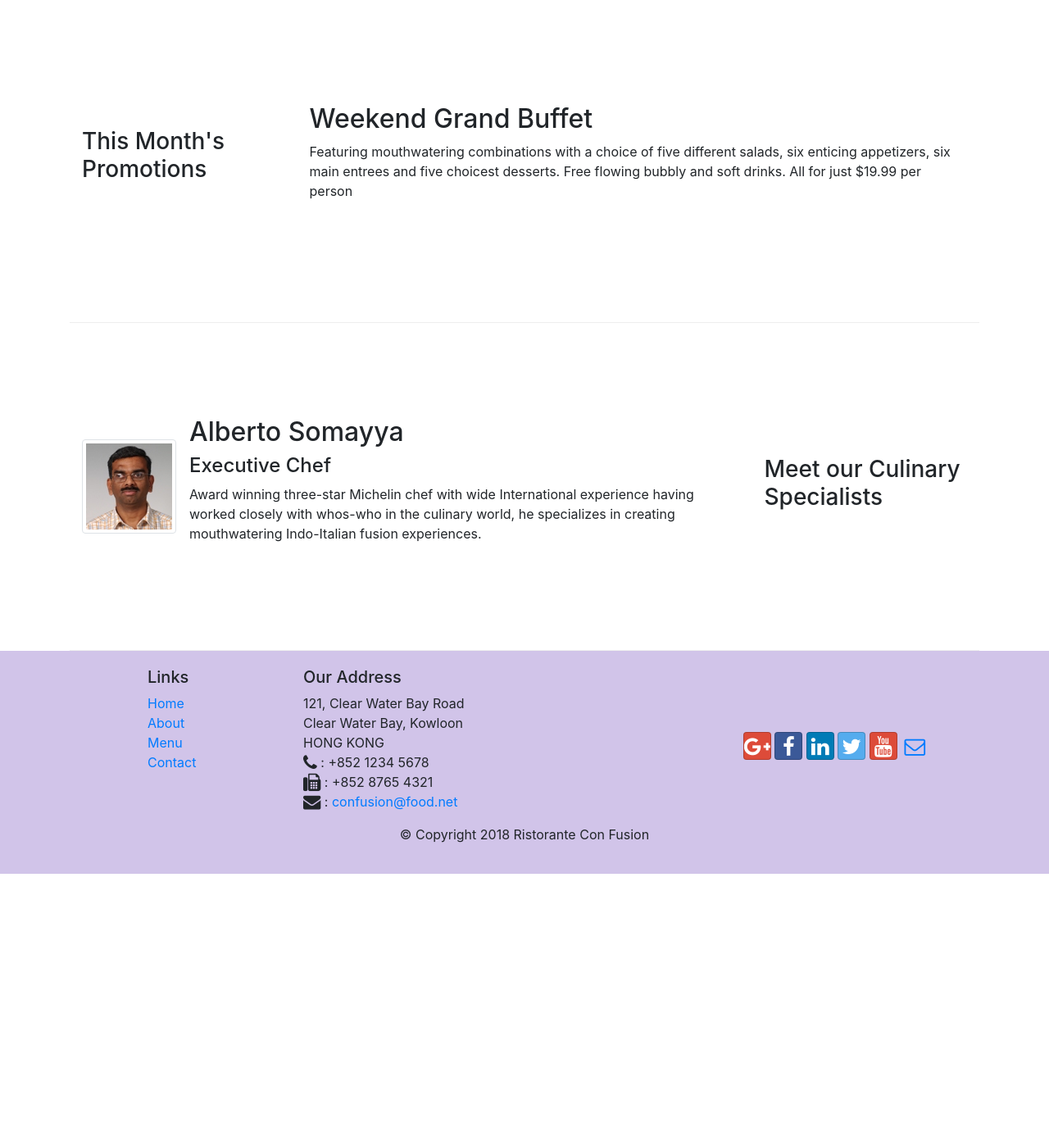
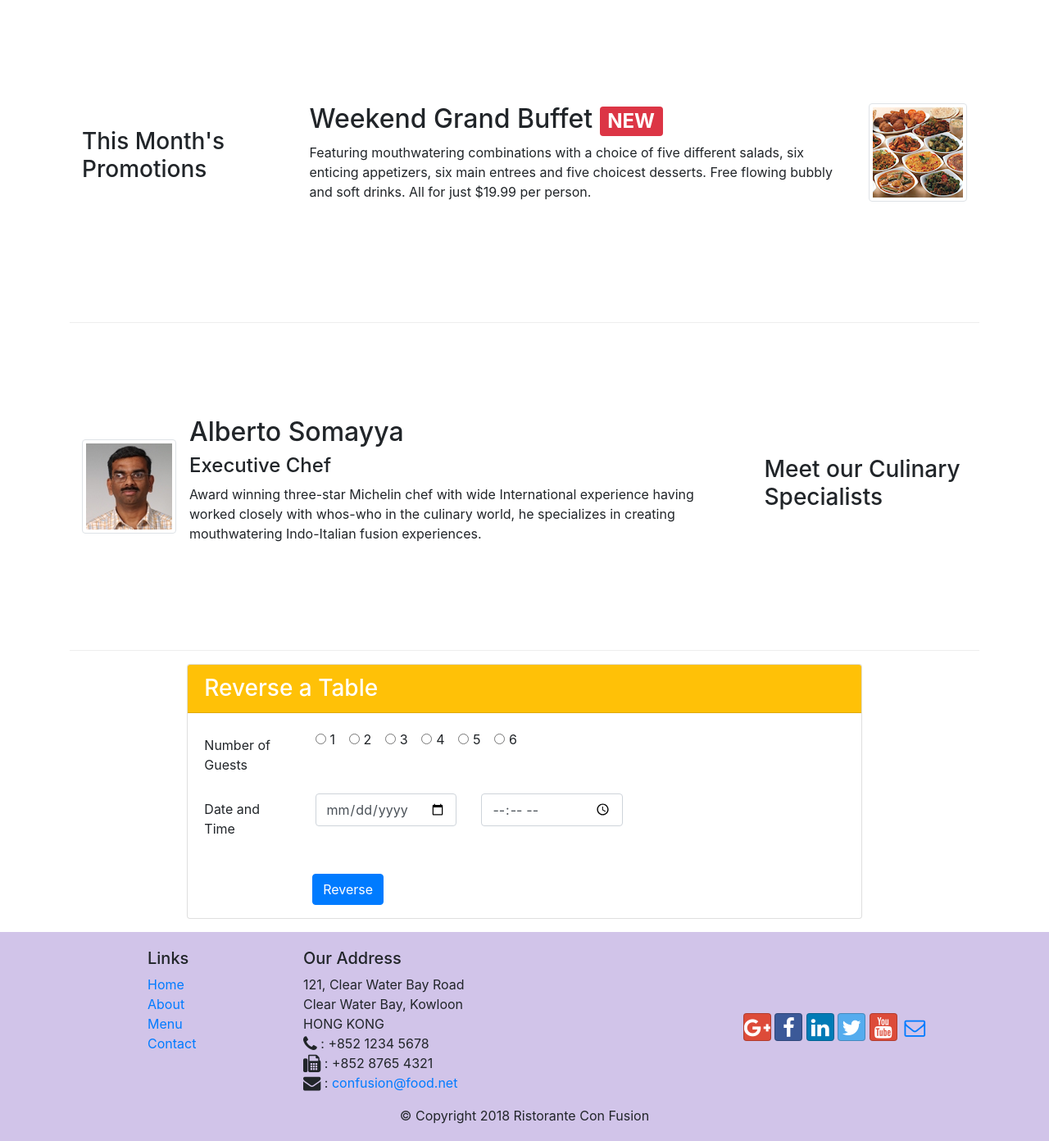
Before and after one commit to dimaskhosyi/Bootstrap, a website: page index.html in a window 1280 px wide. Shown: the part 740-2132 px from the top of the page at 82% size. Before the commit the page ends 1806 px from the top, so only its background shows below. Drawn offline with nearby package versions, Linux system fonts and the light colour scheme.

Commit message:
assignment 2

```diff
--- a/index.html
+++ b/index.html
@@ -38,8 +38,11 @@
                     <h1>Ristorante con Fusion</h1>
                     <p>We take inspiration from the World's best cuisines, and create a unique fusion experience. Our lipsmacking creations will tickle your culinary senses!</p>
                 </div>
-                <div class="col-12 col-sm align-self-center">
+                <div class="col-12 col-sm-3 align-self-center">
                     <img src="img/logo.png" class="img-fluid">
+                </div>
+                <div class="col-12 col-sm-3 align-self-center">
+                    <a class="btn btn-warning btn-lg btn-block mt-3" href="#reverse" type="button">Reserve Table</a>
                 </div>
             </div>
         </div>
@@ -55,7 +58,7 @@
                     <img src="img/uthappizza.png" class="d-flex mr-3 img-thumbnail align-self-center" alt="uthappizza">
                     <div class="media-body">
                         <h2 class="mt-0">Uthappizza <span class="badge badge-danger">HOT</span> <span class="badge badge-pill badge-secondary">$4.99</span></h2>
-                        <p>A unique combination of Indian Uthappam (pancake) and Italian pizza, topped with Cerignola olives, ripe vine cherry tomatoes, Vidalia onion, Guntur chillies and Buffalo Paneer.</p>
+                        <p class="d-none d-sm-block">A unique combination of Indian Uthappam (pancake) and Italian pizza, topped with Cerignola olives, ripe vine cherry tomatoes, Vidalia onion, Guntur chillies and Buffalo Paneer.</p>
                     </div>
                 </div>
             </div>
@@ -67,8 +70,13 @@
                 <h3>This Month's Promotions</h3>
             </div>
             <div class="col col-sm col-md">
-                <h2>Weekend Grand Buffet</h2>
-                <p>Featuring mouthwatering combinations with a choice of five different salads, six enticing appetizers, six main entrees and five choicest desserts. Free flowing bubbly and soft drinks. All for just $19.99 per person </p>
+                <div class="media">
+                    <div class="media-body">
+                        <h2>Weekend Grand Buffet <span class="badge badge-danger">NEW</span></h2>
+                        <p class="d-none d-sm-block">Featuring mouthwatering combinations with a choice of five different salads, six enticing appetizers, six main entrees and five choicest desserts. Free flowing bubbly and soft drinks. All for just $19.99 per person.</p>
+                    </div>
+                    <img src="img/buffet.png" class="d-flex ml-3 img-thumbnail align-self-central" alt="buffet">
+                </div>
             </div>
         </div>
 
@@ -82,13 +90,62 @@
                     <div class="media-body">
                         <h2>Alberto Somayya</h2>
                         <h4>Executive Chef</h4>
-                        <p>Award winning three-star Michelin chef with wide International experience having worked closely with whos-who in the culinary world, he specializes in creating mouthwatering Indo-Italian fusion experiences. </p>
+                        <p class="d-none d-sm-block">Award winning three-star Michelin chef with wide International experience having worked closely with whos-who in the culinary world, he specializes in creating mouthwatering Indo-Italian fusion experiences. </p>
                     </div>
                 </div>
             </div>
         </div>
     </div>
-
+    <div class="col-sm col-md-8 offset-md-2 mb-3 mt-3">
+                <div class="card">
+                    <h3 class="card-header bg-warning text-white" id="reverse">Reverse a Table</h3>
+                    <div class="card-body">
+                        <div class="form-group row">
+                            <label for="lastname" class="col-md-2 col-form-label">Number of Guests</label>
+                            <div class="col-md-10">
+                                <div class="form-check form-check-inline">
+                                  <input class="form-check-input" type="radio" name="option" id="option1">
+                                  <label class="form-check-label" for="option1">1</label>
+                                </div>
+                                <div class="form-check form-check-inline">
+                                  <input class="form-check-input" type="radio" name="option" id="option2">
+                                  <label class="form-check-label" for="option2">2</label>
+                                </div>
+                                <div class="form-check form-check-inline">
+                                  <input class="form-check-input" type="radio" name="option" id="option3">
+                                  <label class="form-check-label" for="option3">3</label>
+                                </div>
+                                <div class="form-check form-check-inline">
+                                  <input class="form-check-input" type="radio" name="option" id="option4">
+                                  <label class="form-check-label" for="option4">4</label>
+                                </div>
+                                <div class="form-check form-check-inline">
+                                  <input class="form-check-input" type="radio" name="option" id="option5">
+                                  <label class="form-check-label" for="option5">5</label>
+                                </div>
+                                <div class="form-check form-check-inline">
+                                  <input class="form-check-input" type="radio" name="option" id="option6">
+                                  <label class="form-check-label" for="option6">6</label>
+                                </div>
+                            </div>
+                        </div>
+                        <div class="form-group row">
+                            <label for="telnum" class="col-12 col-md-2 col-form-label">Date and Time</label>
+                            <div class="col-12 col-md-3">
+                                <input type="date" class="form-control" id="areacode" name="areacode" placeholder="Date">
+                            </div>
+                            <div class="col-12 col-md-3">
+                                <input type="time" class="form-control" id="telnum" name="telnum" placeholder="Time">
+                            </div>
+                        </div>
+                    </div>
+                    <div class="col-12 col-sm-11 offset-sm-2 mb-3">
+                        <div  class="btn-group" role="group">
+                            <a href="" role="button" class="btn btn-primary">Reverse</a>
+                        </div>
+                    </div>
+                </div>
+            </div>
     <footer class="footer">
         <div class="container">
             <div class="row">
```
